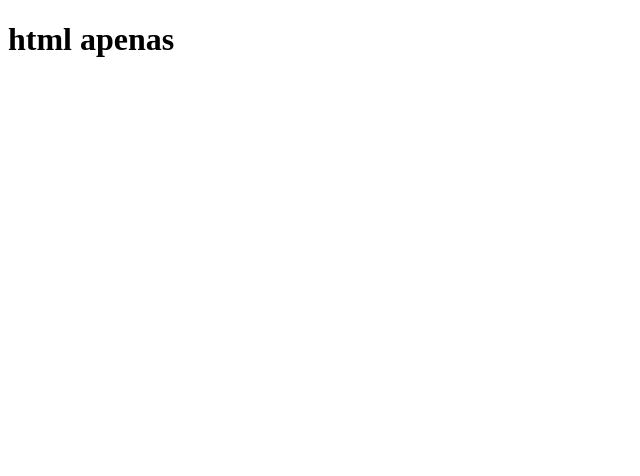
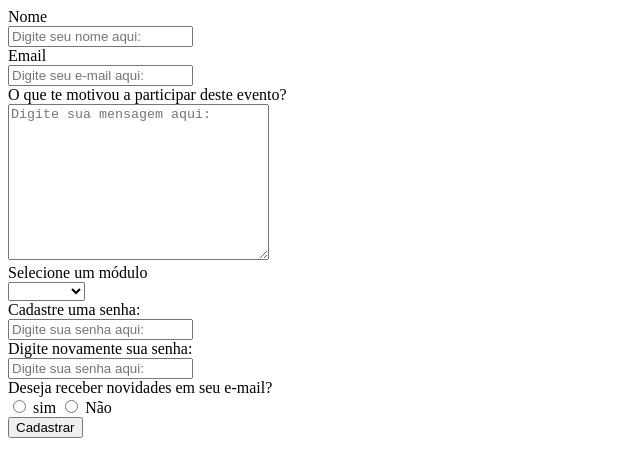
Before and after one commit to Astolfoastt/git_kenzie, a plain HTML site: page index.html in a window 1280 px wide. Shown: the whole page, without its empty margins (0-640 px from the left). Drawn offline with Linux system fonts and the light colour scheme.

Commit message:
alteração formulario

```diff
--- a/index.html
+++ b/index.html
@@ -4,9 +4,34 @@
         <meta charset="UTF-8">
         <meta http-equiv="X-UA-Compatible" content="IE=edge">
         <meta name="viewport" content="width=device-width, initial-scale=1.0">
-    <title>projeto git</title>
+        <title>formulário cadastro</title>
     </head>
     <body>
-    <h1>html apenas</h1>
+        <form>
+            <label for="nome">Nome</label><br>
+            <input id="nome" name="nome" type="text" placeholder="Digite seu nome aqui:"><br>
+            <label for="email">Email</label><br>
+            <input id="email" name="email" type="text" placeholder="Digite seu e-mail aqui:">
+            <section>
+                <label for="box-text">O que te motivou a participar deste evento?</label><br>
+                <textarea id="box-text" name="box-text" placeholder="Digite sua mensagem aqui:" cols="30" rows="10"></textarea>
+            </section>
+            <label for="modulo"> Selecione um módulo </label><br>
+            <select id="modulo" name="modulo">
+                <option selected disabled> </option>
+                <option value="modulo1">Módulo 1 </option>
+                <option value="modulo2">Módulo 2</option>
+            </select><br>
+            <label for="senha">Cadastre uma senha:</label><br>
+            <input type="password" id="senha" name="cadestre-senha" placeholder="Digite sua senha aqui:"><br>
+            <label for="confirmação-senha">Digite novamente sua senha:</label><br>
+            <input type="password" id="confirmação-senha" name="confirmação-senha" placeholder="Digite sua senha aqui:" /><br>
+            <label for="novidades"> Deseja receber novidades em seu e-mail? </label><br>
+            <input type="radio" id="sim" name="sim/nao">
+            <label for="sim">sim</label>
+            <input type="radio" id="nao" name="sim/nao">
+            <label for="nao">Não</label><br>
+            <button type="submit">Cadastrar</button>
+        </form>
     </body>
 </html>
```
Lines whose indentation alone changed are shown as unchanged.
